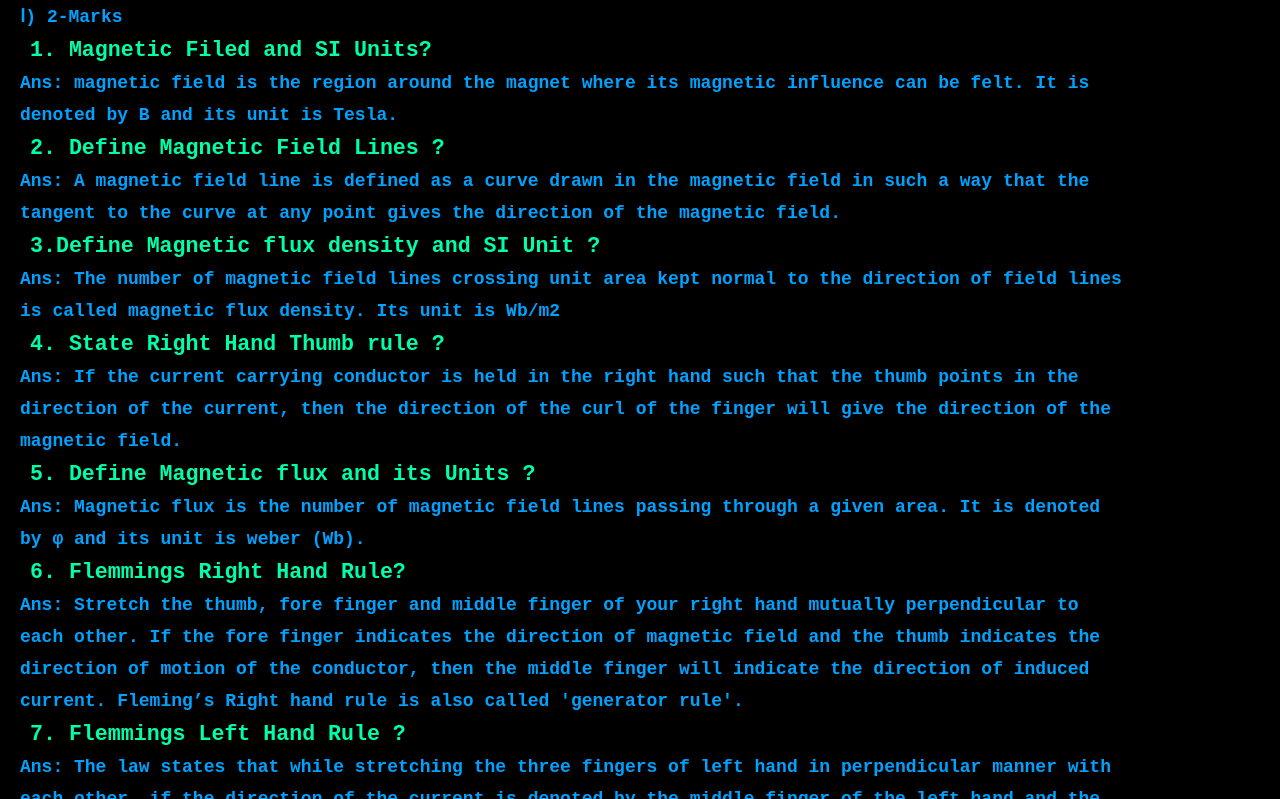
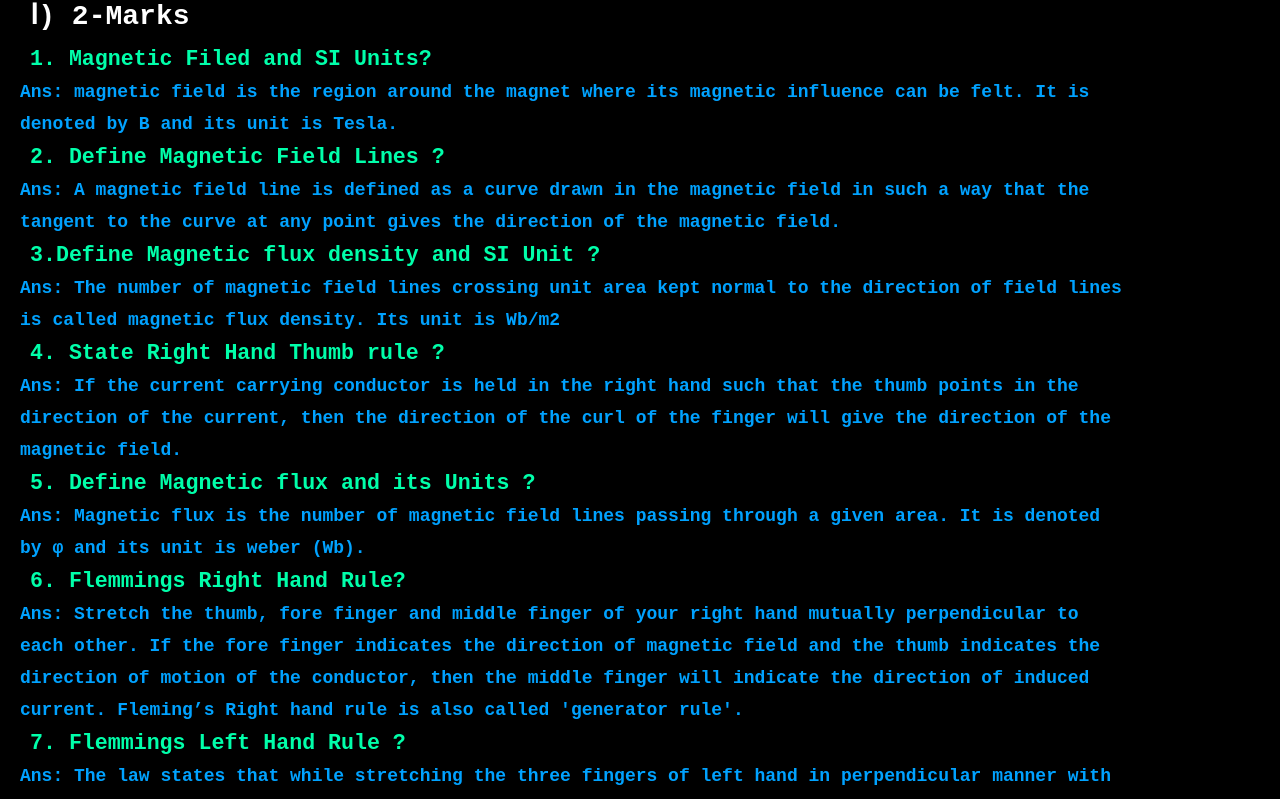
Before and after one commit to educationeating/9th-sci-imp, a plain HTML site: page index.html in a window 1280 px wide. Shown: the part 71-870 px from the top of the page. Drawn offline with Linux system fonts and the light colour scheme.

Commit message:
Update style.css

```diff
--- a/style.css
+++ b/style.css
@@ -29,3 +29,9 @@ body{
     font-size: larger;
     margin: 1px 10px;
 }
+
+.h2{
+    color: rgb(255, 255, 255);
+    font-size: 28px;
+    margin: 10px 10px;
+}
```
